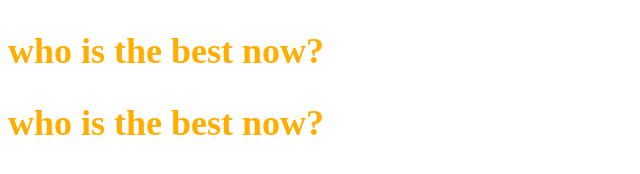
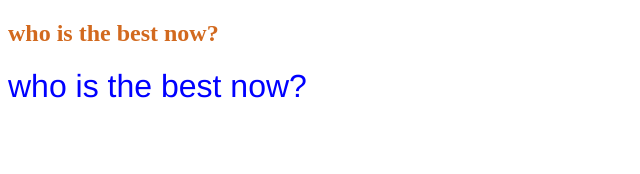
Before and after one commit to minhpeophi-pixel/siuuu, a plain HTML site: page index.html in a window 1280 px wide. Shown: the whole page, without its empty margins (0-640 px from the left). Drawn offline with Linux system fonts and the light colour scheme.

Commit message:
update style for h1, h2

```diff
--- a/index.html
+++ b/index.html
@@ -4,14 +4,8 @@
     <meta charset="UTF-8">
     <meta name="viewport" content="width=device-width, initial-scale=1.0">
     <title>Document</title>
-
-    <style>
-        h2,h1 {
-            color: rgb(255, 174, 0);
-            font-size: 36px;
-        }
-    </style>
-</head>
+    <link rel="stylesheet" href="style.css">
+    </head>
 <body>
     <h2>who is the best now?</h2>
     <h1>who is the best now?</h1>
--- /dev/null
+++ b/style.css
@@ -0,0 +1,10 @@
+h1{
+    color: blue;
+    font-size: 36;
+    font-weight: 200;
+    font-family: 'Franklin Gothic Medium', 'Arial Narrow', Arial, sans-serif;
+}
+h2{
+    color: chocolate;
+    font-size: 67;
+}
```
